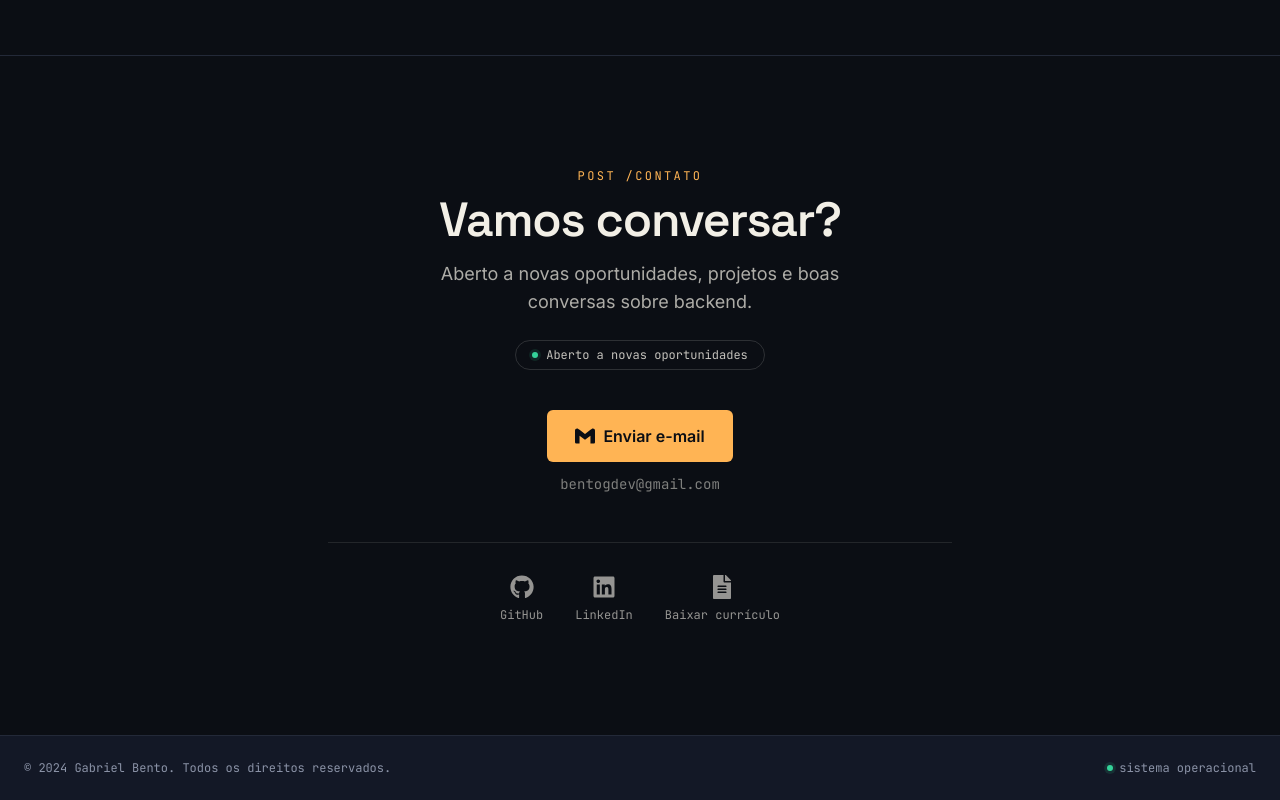
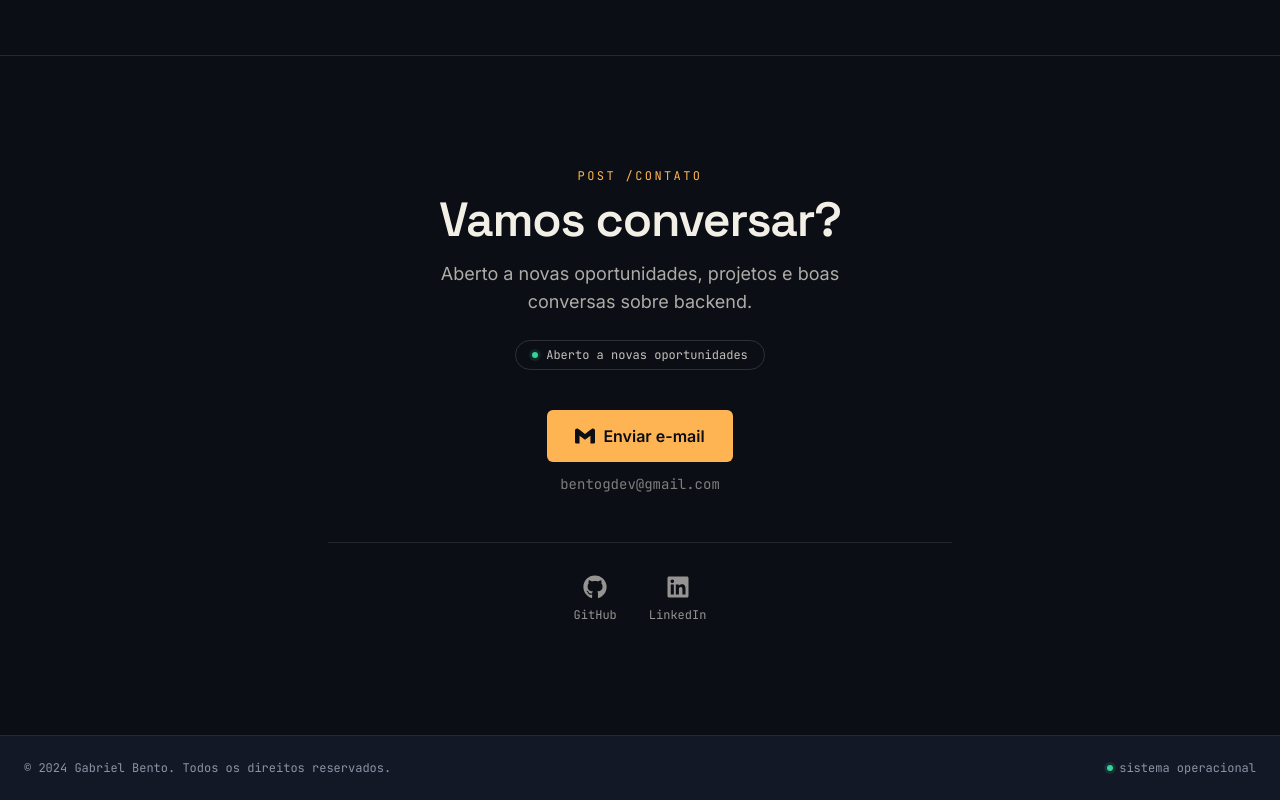
Before and after one commit to gabrielbentog/portfolio, a Next.js app: page / in a window 1280 px wide. Shown: the part 3531-4331 px from the top of the page. Built offline with nearby package versions, Linux system fonts and the light colour scheme.

Commit message:
Remove resume download from contact section

```diff
--- a/src/app/components/ContactSection/ContactSection.tsx
+++ b/src/app/components/ContactSection/ContactSection.tsx
@@ -1,5 +1,5 @@
 "use client";
-import { FaGithub, FaLinkedin, FaFileAlt } from 'react-icons/fa';
+import { FaGithub, FaLinkedin } from 'react-icons/fa';
 import { SiGmail } from 'react-icons/si';
 import Link from 'next/link';
 import { useLanguage } from '../../context/LanguageContext';
@@ -55,14 +55,6 @@ const ContactSection: React.FC<{ id: string }> = ({ id }) => {
             <FaLinkedin className="h-6 w-6" />
             <span className="font-mono text-xs">LinkedIn</span>
           </Link>
-          <a
-            href="/curriculo.pdf"
-            download
-            className="flex flex-col items-center gap-2 text-paper/60 transition-colors hover:text-paper"
-          >
-            <FaFileAlt className="h-6 w-6" />
-            <span className="font-mono text-xs">{t.contact.downloadCV}</span>
-          </a>
         </div>
       </div>
     </section>
--- a/src/app/context/LanguageContext.tsx
+++ b/src/app/context/LanguageContext.tsx
@@ -108,7 +108,6 @@ const translations = {
       statusLabel: 'status',
       statusValue: 'Aberto a novas oportunidades',
       primaryCta: 'Enviar e-mail',
-      downloadCV: 'Baixar currículo',
     },
     footer: {
       rights: 'Todos os direitos reservados.',
@@ -218,7 +217,6 @@ const translations = {
       statusLabel: 'status',
       statusValue: 'Open to new opportunities',
       primaryCta: 'Send an email',
-      downloadCV: 'Download résumé',
     },
     footer: {
       rights: 'All rights reserved.',
```
Also changed, not shown: 1 other file (tests, documents, lock files or other folders).
